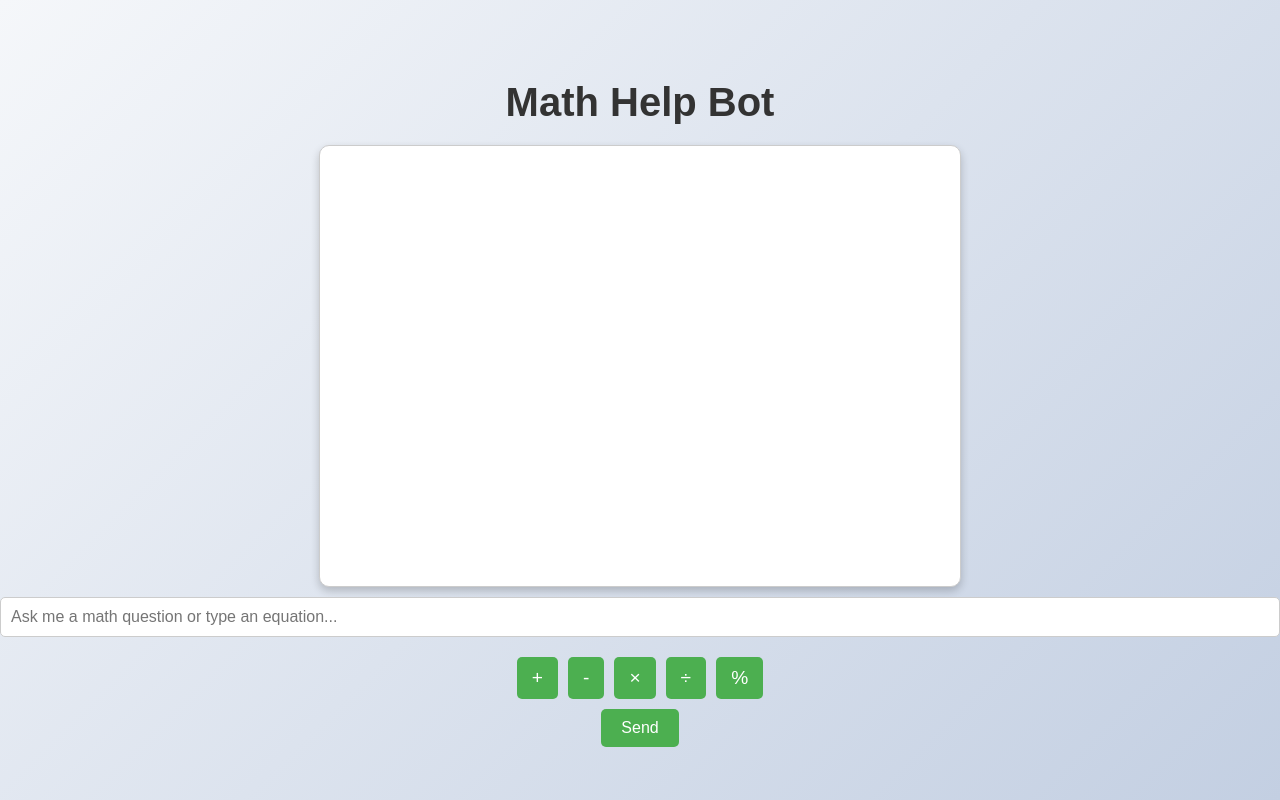
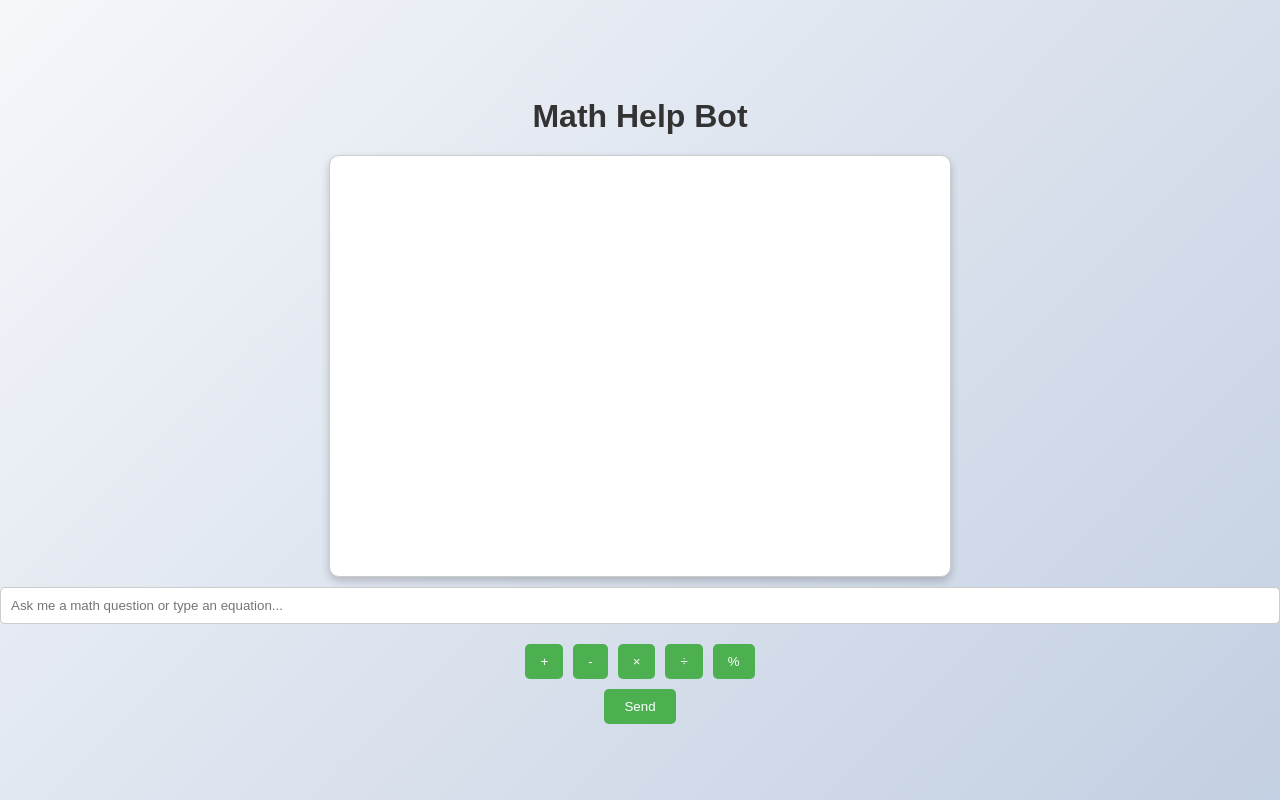
Before and after one commit to Glitchedcat1/Site-AI, a plain HTML site: page index.html in a window 1280 px wide. Both pictures are taken after a click on the button "Chat with Math Help Bot". Drawn offline with Linux system fonts and the light colour scheme.

Commit message:
Update index.html

```diff
--- a/index.html
+++ b/index.html
@@ -19,7 +19,6 @@
             text-align: center;
             color: #333;
             margin-bottom: 20px;
-            font-size: 2.5em;
         }
         #chatbox {
             width: 100%;
@@ -28,7 +27,7 @@
             border: 1px solid #ccc;
             overflow-y: scroll;
             background: white;
-            padding: 20px;
+            padding: 10px;
             border-radius: 10px;
             box-shadow: 0 4px 8px rgba(0, 0, 0, 0.2);
             display: none; /* Initially hidden */
@@ -40,7 +39,6 @@
             border-radius: 5px;
             border: 1px solid #ccc;
             display: none; /* Initially hidden */
-            font-size: 1em;
         }
         button {
             padding: 10px 20px;
@@ -50,7 +48,6 @@
             border: none;
             border-radius: 5px;
             cursor: pointer;
-            font-size: 1em;
             transition: background-color 0.3s;
         }
         button:hover {
@@ -70,7 +67,6 @@
             border: none;
             border-radius: 5px;
             cursor: pointer;
-            font-size: 1.2em;
             transition: background-color 0.3s;
         }
         .key:hover {
@@ -84,7 +80,6 @@
             width: 150px;
             height: auto;
             border-radius: 50%;
-            box-shadow: 0 2px 4px rgba(0, 0, 0, 0.2);
         }
         #startButton {
             display: flex;
```
